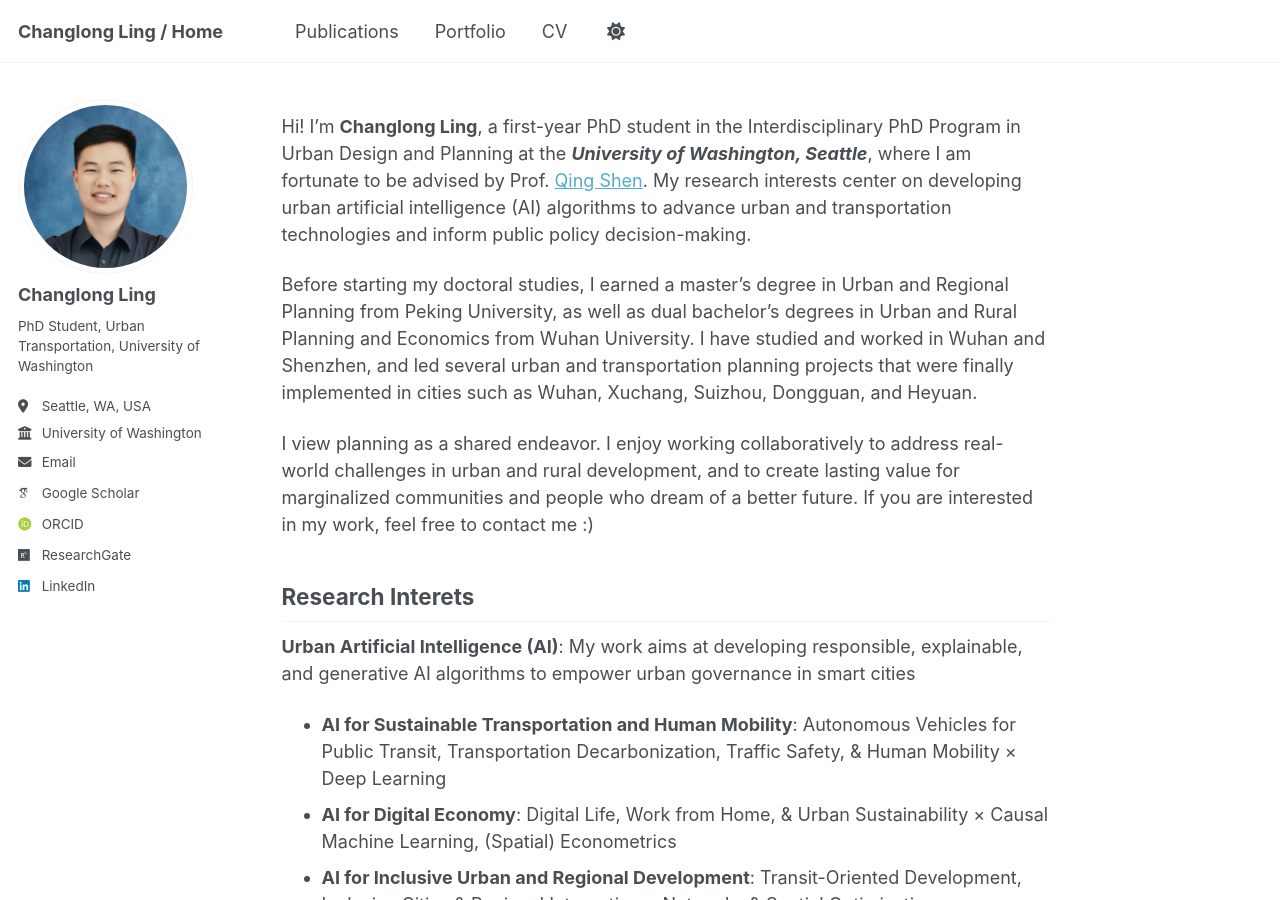
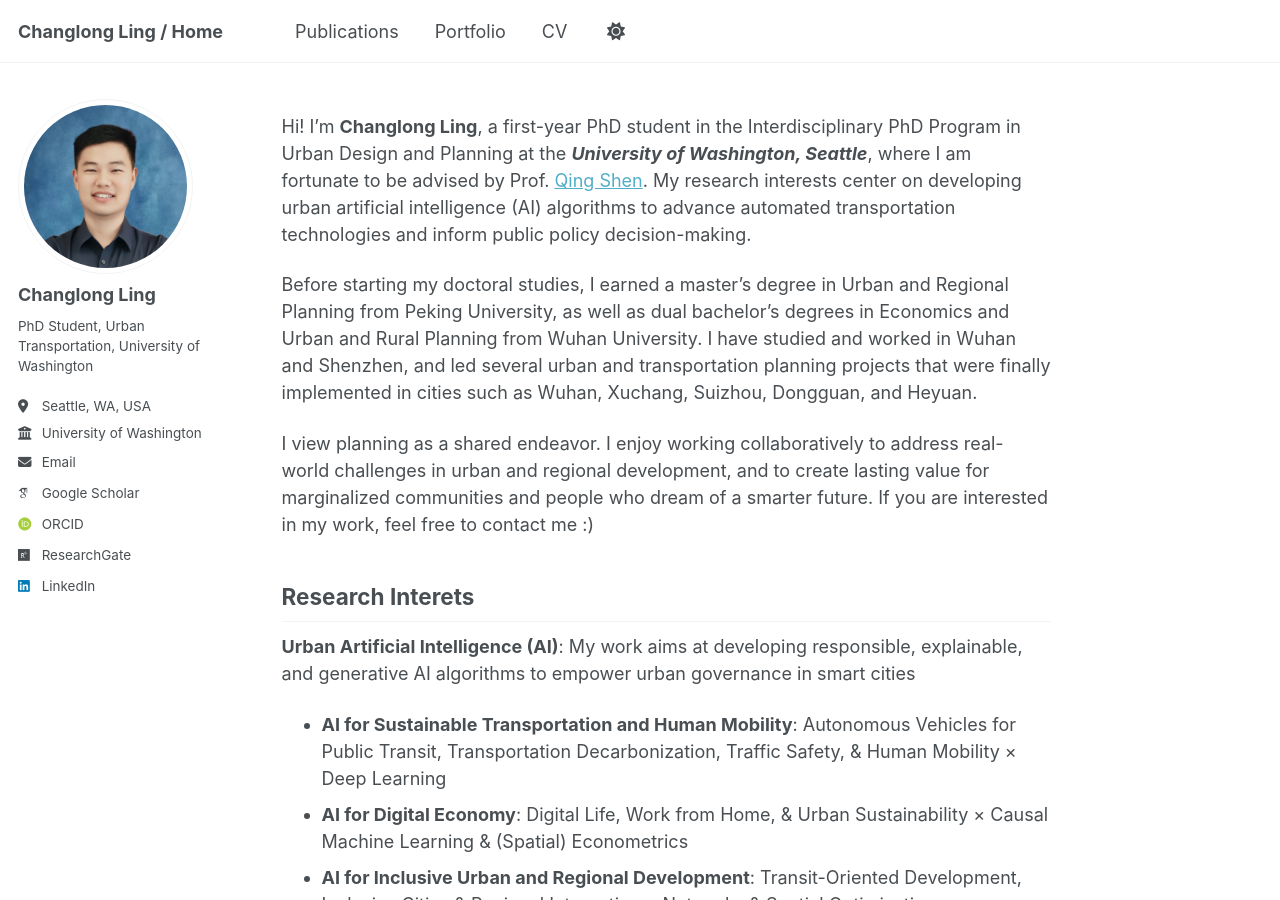
Before and after one commit to ChanglongLing/changlongling.github.io, a Jekyll site: the page built from _pages/about.md, in a window 1280 px wide and 900 px high. Built offline with Jekyll 4.4.1, drawn with Linux system fonts in a browser that asks for light colours; some web fonts are replaced; comment, search, counter and statistics services are not loaded.

Commit message:
Update about.md

```diff
--- a/_pages/about.md
+++ b/_pages/about.md
@@ -7,17 +7,17 @@ redirect_from:
   - /about.html
 ---
 
-Hi! I'm **Changlong Ling**, a first-year PhD student in the Interdisciplinary PhD Program in Urban Design and Planning at the **_University of Washington, Seattle_**, where I am fortunate to be advised by Prof. [Qing Shen](https://urbdp.be.uw.edu/people/qing-shen/). My research interests center on developing urban artificial intelligence (AI) algorithms to advance urban and transportation technologies and inform public policy decision-making.
+Hi! I'm **Changlong Ling**, a first-year PhD student in the Interdisciplinary PhD Program in Urban Design and Planning at the **_University of Washington, Seattle_**, where I am fortunate to be advised by Prof. [Qing Shen](https://urbdp.be.uw.edu/people/qing-shen/). My research interests center on developing urban artificial intelligence (AI) algorithms to advance automated transportation technologies and inform public policy decision-making.
 
-Before starting my doctoral studies, I earned a master's degree in Urban and Regional Planning from Peking University, as well as dual bachelor's degrees in Urban and Rural Planning and Economics from Wuhan University. I have studied and worked in Wuhan and Shenzhen, and led several urban and transportation planning projects that were finally implemented in cities such as Wuhan, Xuchang, Suizhou, Dongguan, and Heyuan.
+Before starting my doctoral studies, I earned a master's degree in Urban and Regional Planning from Peking University, as well as dual bachelor's degrees in Economics and Urban and Rural Planning from Wuhan University. I have studied and worked in Wuhan and Shenzhen, and led several urban and transportation planning projects that were finally implemented in cities such as Wuhan, Xuchang, Suizhou, Dongguan, and Heyuan.
 
-I view planning as a shared endeavor. I enjoy working collaboratively to address real-world challenges in urban and rural development, and to create lasting value for marginalized communities and people who dream of a better future. If you are interested in my work, feel free to contact me :)
+I view planning as a shared endeavor. I enjoy working collaboratively to address real-world challenges in urban and regional development, and to create lasting value for marginalized communities and people who dream of a smarter future. If you are interested in my work, feel free to contact me :)
 
 Research Interets
 -----
 **Urban Artificial Intelligence (AI)**: My work aims at developing responsible, explainable, and generative AI algorithms to empower urban governance in smart cities
 - **AI for Sustainable Transportation and Human Mobility**: Autonomous Vehicles for Public Transit, Transportation Decarbonization, Traffic Safety, & Human Mobility × Deep Learning
-- **AI for Digital Economy**: Digital Life, Work from Home, & Urban Sustainability × Causal Machine Learning, (Spatial) Econometrics
+- **AI for Digital Economy**: Digital Life, Work from Home, & Urban Sustainability × Causal Machine Learning & (Spatial) Econometrics
 - **AI for Inclusive Urban and Regional Development**: Transit-Oriented Development, Inclusive Cities & Regional Integration × Networks & Spatial Optimizations
 
 News
```
